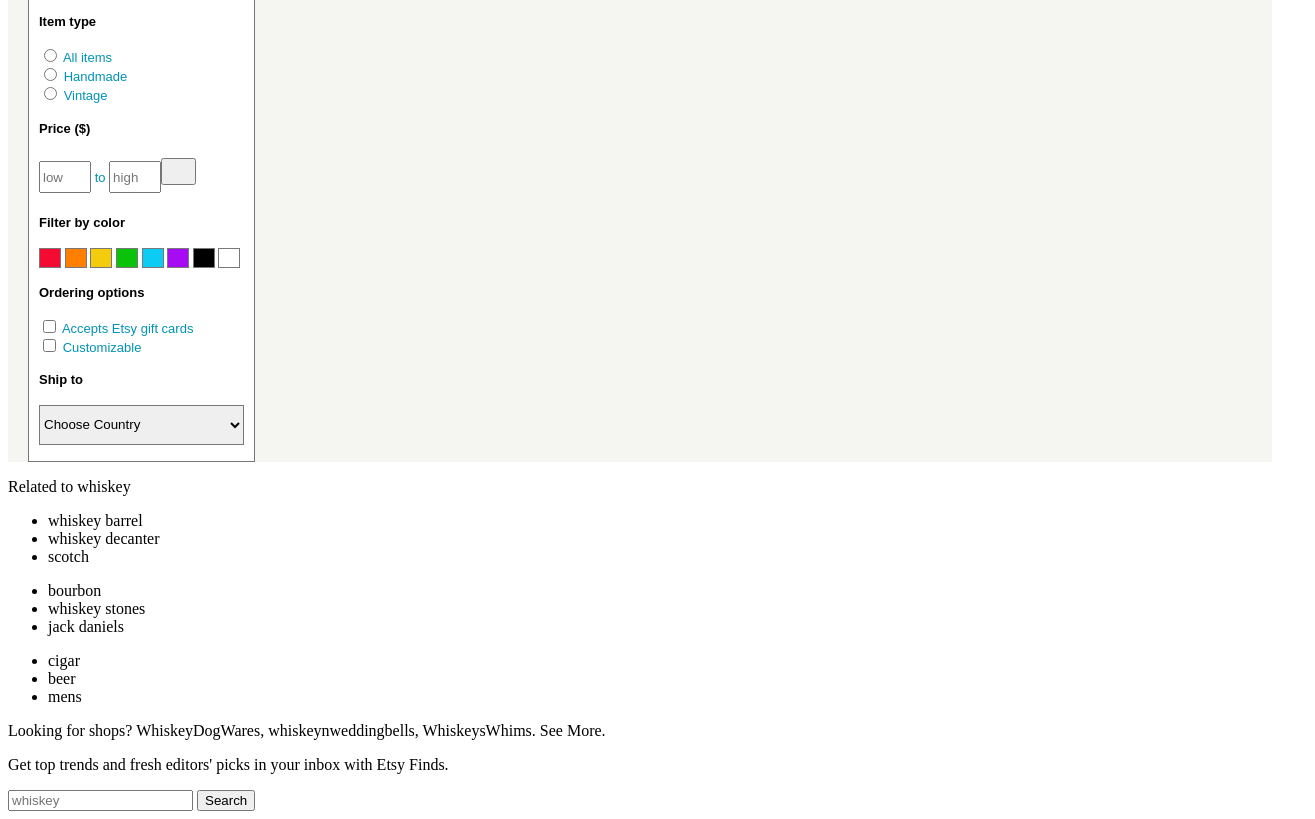
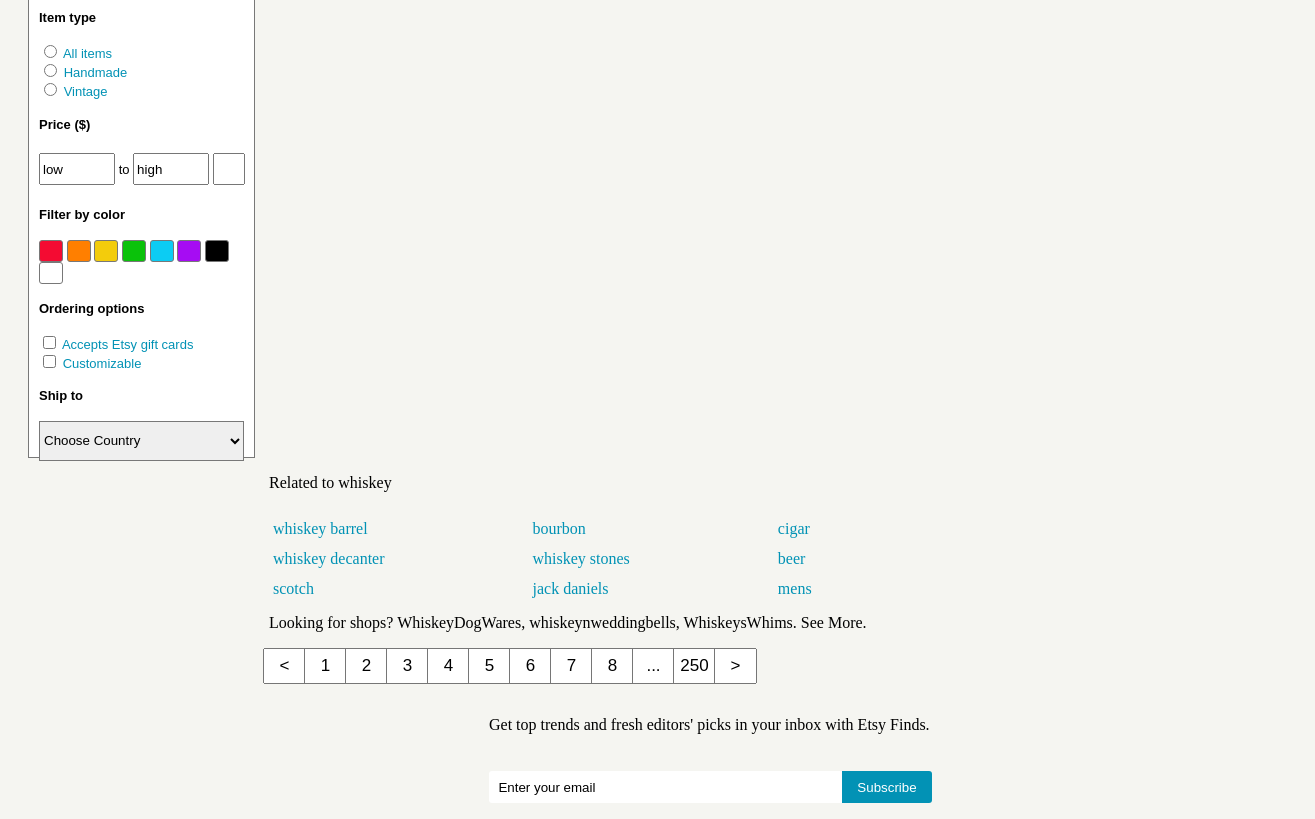
Before and after one commit to Rylee9951/etsypage, a plain HTML site: page index.html in a window 1280 px wide. Shown: the part 862-1681 px from the top of the page, 1315 px wide, since content can reach past the window. Drawn offline with nearby package versions, Linux system fonts and the light colour scheme; no server answers.

Commit message:
final commit

```diff
--- a/index.html
+++ b/index.html
@@ -57,26 +57,33 @@
 		        <div class="refine">
 		            <div>
 			            <h4>Shop location</h4>
+
 			            <input type="radio" id="Anywhere" name="Anywhere"/>
 			            <label for="Anywhere">Anywhere</label><br>
 			            <input type="radio" id="usa"  name="United"/>
 			            <label for="usa">United States</label>
 			            <p>Choose a custom location</p>
+
                    </div>
                    <div>
                    	    <h4>Item type</h4>
+
                    	    <input type="radio" id="Allitems" name="Allitems"/>
                    	    <label for="Allitems">All items</label><br>
                         <input type="radio" id="handmade" name="handmade"/>
                         <label for="handmade">Handmade</label><br>
                         <input type="radio" id="vintage" name="vintage"/>
                         <label for="vintage">Vintage</label>
-                   </div>
+                        </div>
+
                    <div>
                    	   <h4>Price ($)</h4>
+
                        <input type="number" id="price" name="low" placeholder="low" />
                        <p class="p2">to</p>
-                       <input type="number" id="price" name="high" placeholder="high" /><button class="tri"></button>
+                       <input type="number" id="price" name="high" placeholder="high" />
+                       <input type="text" id="price"name="tri">
+
                    </div>
                    <div class="filter">
                    	   <h4>Filter by color</h4>
@@ -163,10 +170,25 @@
 		    	<li>mens</li>
 		    </ul>
 		    <p>Looking for shops?     WhiskeyDogWares,     whiskeynweddingbells,     WhiskeysWhims. See More.</p>
-
+		    <div class="page">
+		    	<input type="text" id="page" name="page" placeholder="<">
+		    	<input type="text" id="page" name="page" placeholder="1">
+		    	<input type="text" id="page" name="page" placeholder="2">
+		    	<input type="text" id="page" name="page" placeholder="3">
+		    	<input type="text" id="page" name="page" placeholder="4">
+		    	<input type="text" id="page" name="page" placeholder="5">
+		    	<input type="text" id="page" name="page" placeholder="6">
+		    	<input type="text" id="page" name="page" placeholder="7">
+		    	<input type="text" id="page" name="page" placeholder="8">
+		    	<input type="text" id="page" name="page" placeholder="...">
+		    	<input type="text" id="page" name="page" placeholder="250">
+		    	<input type="text" id="page" name="page" placeholder=">">
+		    </div>
+            <div class="bottom">
 		    <p>Get top trends and fresh     editors' picks in your inbox     with Etsy Finds.</p>
-		    <input type="text" id = "    search" name ="search"    placeholder = "whiskey"/>
-		    <button class="one">Search</    button>
+		    <input type="text" id = "    search" name ="search"    placeholder = "  Enter your email"/>
+		    <button class="three">Subscribe</button>
+            </div>
 		</div>
 
 
--- a/main.js
+++ b/main.js
@@ -8,7 +8,7 @@ $(document).ready(function(){
 function putInDom(data) {
     var ourData = data.results.map(function(item){
         return {
-            shop: item.shop_name,
+            shop: item.card_shop_name,
             price: item.price,
             link: item.url,
             title: item.title,
@@ -24,7 +24,7 @@ function putInDom(data) {
             <div><img src="${item.img}" /></div>
             <p class="truncate"> ${item.title} </p>
             <p class="pri"> ${item.price} </p>
-            <p> ${item.shop_name} </p>
+
 
             </a>
         </div>
--- a/style.css
+++ b/style.css
@@ -1,30 +1,44 @@
 html{box-sizing: border-box;}
 *,*:after; *:before{box-sizing:inherit;}
-#container{
+body{
+	background-color: #F5F5F1;
 }
+
+
 .label > input{
 	width: 350px;
 	height: 25px;
 	margin-top: 20px;
+	border-top-left-radius: 3px;
+	border-bottom-left-radius: 3px;
+	border-style: none;
+	border: 1px solid #787878;
 
 }
 #header{
 	display: inline-block;
 	height: 70px;
 	border-bottom: 1px solid #787878;
+	background-color: white;
+	background-size: cover;
+	width: 104%;
+	margin-left: -8px;
+	margin-top: -7px;
 }
 
 
 
 .label > .one{
-	margin-right: 350px;
+	margin-right: 409px;
 	color: white;
 	background-color: #0292B5;
 	border-style: none;
-	height: 30px;
+	height: 29px;
 	width: 90px;
 	margin-left: -1px;
-	margin-top: 21px;
+	margin-top: 20px;
+	border-top-right-radius: 3px;
+	border-bottom-right-radius: 3px;
 }
 .label > p{
 	margin-right: 18px;
@@ -41,6 +55,7 @@ html{box-sizing: border-box;}
 	border-radius: 3px;
 	height: 32px;
 	width: 70px;
+	font-size: 14px;
 }
 .label > p, .label > input, .label > button, #searchcart > p{
 	font-family: sans-serif;
@@ -83,8 +98,12 @@ html{box-sizing: border-box;}
 }
 
 #header > ul{
-    margin-top: 85px;
+    margin-top: 71px;
 	border-bottom: 1px solid #787878;
+	background-color: white;
+
+
+
 }
 
 #nav > .navbuttons {
@@ -93,7 +112,10 @@ html{box-sizing: border-box;}
 	justify-content: space-between;
 	color: #787878;
 	list-style: none;
-	margin-bottom: 11px;
+	margin-bottom: 13px;
+	margin-top: 15px;
+	font-size: 15px;
+
 
 
 }
@@ -106,6 +128,7 @@ html{box-sizing: border-box;}
 }
 .p{
 	margin-left: 20px;
+	font-size: 15px;
 }
 #coloumn_right > h2{
 	margin:5px 0 11px 16px;
@@ -114,7 +137,7 @@ html{box-sizing: border-box;}
 	display:flex;
 	justify-content: flex-start;
 	background-color: #F5F5F1;
-	margin-top: 12px;
+	margin-top: 20px;
 }
 #coloumn_left{
 	float: left
@@ -131,7 +154,7 @@ html{box-sizing: border-box;}
 	height: 200px;
 	display: inline-flex;
 
-	margin:0 10px 0 13px;
+	margin:0 10px 0 13.5px;
 
 }
 #coloumn_right > .row2{
@@ -143,7 +166,7 @@ html{box-sizing: border-box;}
     margin-top: 20px;
 }
 #coloumn_right > .row1 > img{
-	width: 320px;
+	width: 321px;
 	height:320px;
 }
 #coloumn_right > .row2 > img{
@@ -170,7 +193,8 @@ img{
 	color: #0292B5;
 }
 .navibuttons:hover{
-border-bottom: 1px solid #0292B5;
+ border-bottom: 1px solid #0292B5;
+
 
 }
 
@@ -196,6 +220,10 @@ border-bottom: 1px solid #0292B5;
 	font-size: 13px;
 	margin-bottom: 15px;
 
+}
+#price:nth-child(5){
+	height: 26px;
+	width: 24px;
 }
 .filter input{
 	border: 1px solid #787878;
@@ -228,26 +256,35 @@ select{
 
 }
 
-.tri{
-	width: 35px;
-	height:27px;
-	margin-bottom: 5px;
-	margin-top: 5px;
+#tri{
+	width: 10px;
+	height:10px;
+
+}
+.p2{
+	color: black;
 }
 #price{
-	width:44px;
+	width:68px;
 	height: 26px;
+
 }
 #price + .p2 {
 	display: inline-block;
+
+}
+#price:nthchild(1){
+	width: 10px;
+	height: 10px;
 }
 h4{
 	color: black;
 }
 #color{
-	height: 16px;
-	width: 16px;
+	height: 18px;
+	width: 18px;
 	display: inline-block;
+	border-radius: 3px;
 }
 #search{
 	display: inline-flex;
@@ -296,7 +333,7 @@ margin: 22px 0 0 5px;
 	margin-top: 10px;
 	margin-left: 12px;
 	margin-right: 5px;
-	border:1px solid #787878;
+	border:1px solid #E1E3DF;
 	border-radius: 4px;
 }
 
@@ -321,3 +358,56 @@ a {
 	color:#78c065;
 	margin-right: -5px;
 }
+#footer{
+	margin-left: 261px;
+}
+.foot{
+	display: inline-block;
+    list-style: none;
+	margin: 0 140px 0 -36px;
+	color: #0192B5;
+}
+.foot > li{
+	margin-top: 12px;
+}
+.page{
+	display: inline-block;
+
+
+}
+.page > input{
+	width: 35px;
+	height: 30px;
+	text-align: center;
+	font-size: 17px;
+	margin-left: -6px;
+	text-transform: bold;
+}
+::-webkit-input-placeholder {
+   color: black;
+}
+.bottom{
+	margin:32px 0 0 220px;
+}
+.bottom > input{
+	width: 350px;
+	height: 30px;
+	margin-top: 20px;
+	border-top-left-radius: 3px;
+	border-bottom-left-radius: 3px;
+	border-style: none;
+
+
+}
+.bottom > .three{
+
+	color: white;
+	background-color: #0292B5;
+	border-style: none;
+	height: 32px;
+	width: 90px;
+	margin-left: -5px;
+	margin-top: 21px;
+	border-top-right-radius: 3px;
+	border-bottom-right-radius: 3px;
+}
```
